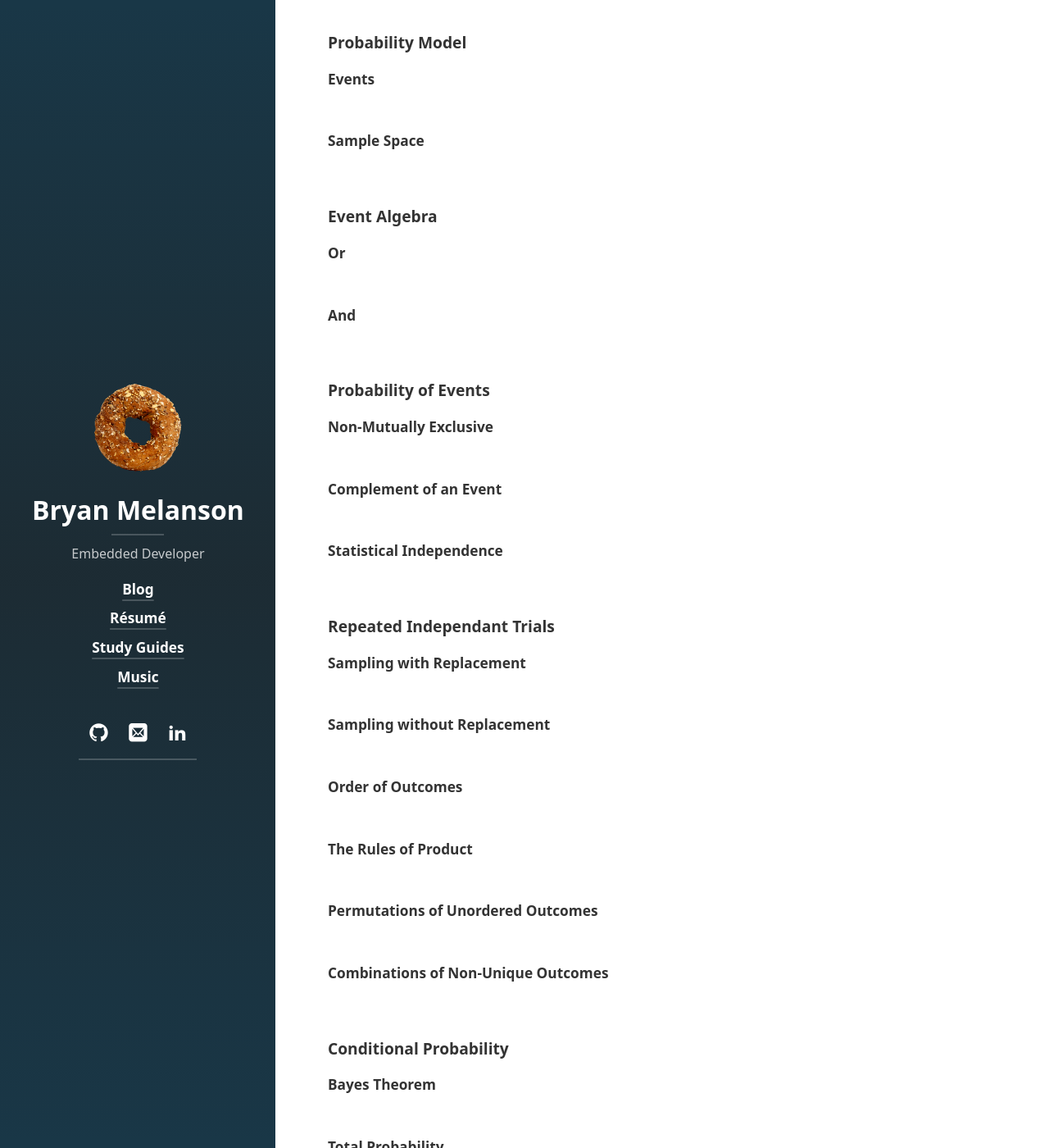
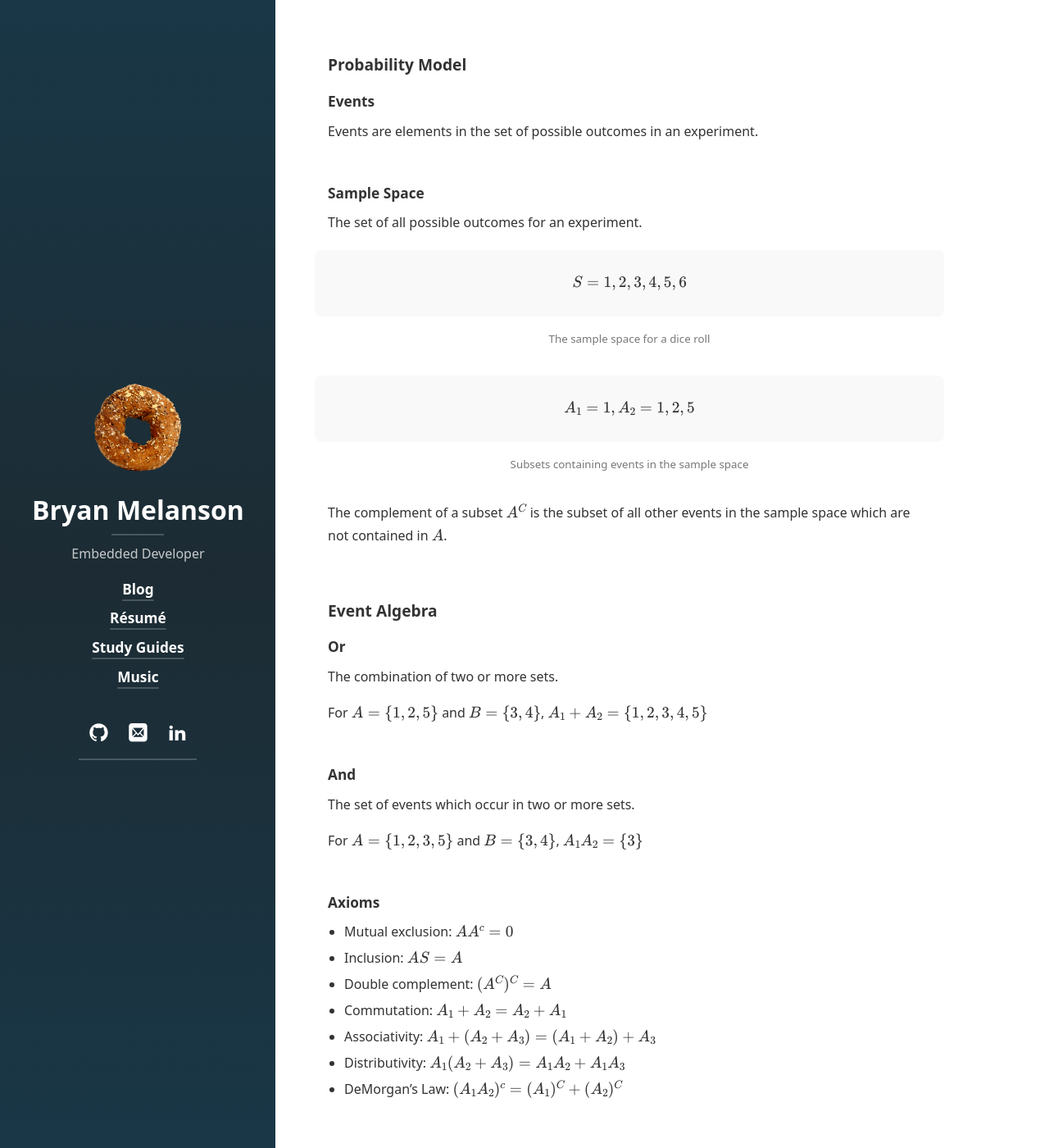
Before and after one commit to bnuh/bnuh.github.io, a Jekyll site: the page built from _study/probability.md, in a window 1280 px wide and 1400 px high, scrolled down 3585 px. Shown: the whole window at 82% size. Built offline with Jekyll 4.4.1, drawn with Linux system fonts in a browser that asks for light colours; cached includes are drawn as plain includes; nearby versions of some CDN libraries; some web fonts are replaced; library files that are not in the unit come from our copies.

Commit message:
Fix math scroll bars

```diff
--- a/_sass/hydejack/_katex.pre.scss
+++ b/_sass/hydejack/_katex.pre.scss
@@ -16,8 +16,18 @@
 // <<< LINK
 article {
   .katex-display, mjx-container[jax][display="true"] {
-    @extend .pre-base;
     padding: 2rem;
+    margin-bottom: 1.5rem;
+    background-color: var(--gray-bg);
+
+    // HACK: prevents painting for some reason
+    backface-visibility: hidden;
+
+    @media print {
+      width: 100%!important;
+      page-break-inside: avoid;
+      break-inside: avoid-page;
+    }
   }
 }
 // >>>
--- a/_study/probability.md
+++ b/_study/probability.md
@@ -12,24 +12,32 @@ date: '14-04-2022'
 ## Descriptive Statistics
 
 ### Statistics
+
 **Statistics** are the summarization of a set of data that has been collected, which demonstrates random variation. *Extracting meaning from data*.
+
 ### Inferential Statistics
+
 **Inferential Statistics** make inferences about a situation based on data, such as forecasting. Descriptive statistics can be the basis for inferences.
+
 ### Representative Values
 
-- Mean - *The sum of all numbers in a list divided by the number of items in the list*
-- Median - *The middle value in a list ordered from smallest to largest*
-- Mode - *The most frequently occuring value in a list*
-- Range - *[Min, Max]*
-- Variance - *Average of deviation from the mean squared*
-- Standard Deviation - *Measure of average absolute deviation*
-- Skewness - *Measure of the shape of the distribution **function***
-- Quantiles - *Generalization of the median to percentiles*
+* Mean - *The sum of all numbers in a list divided by the number of items in the list*
+* Median - *The middle value in a list ordered from smallest to largest*
+* Mode - *The most frequently occuring value in a list*
+* Range - *[Min, Max]*
+* Variance - *Average of deviation from the mean squared*
+* Standard Deviation - *Measure of average absolute deviation*
+* Skewness - *Measure of the shape of the distribution **function***
+* Quantiles - *Generalization of the median to percentiles*
 
-###  Observational vs. Experimental Data
+### Observational vs. Experimental Data
+
 Experimental Data involves manipulating objects to determine cause and effect in data. Observational Data refers to data extrapolated from naturally occurring events.
+
 ## Basic Probability
+
 ### Probability Calculus
+
 Probability events have a total probability between zero and one.
 
 \begin{equation}
@@ -50,59 +58,146 @@ Counting the probability of heads in a set of coin tosses
 
 The larger the number of repetiions, the higher accuracy with which we can predict the likelihood of an event happening.
 
+### Probability Model
 
+#### Events
 
-### Probability Model
-#### Events
+Events are elements in the set of possible outcomes in an experiment.
+
 #### Sample Space
+
+The set of all possible outcomes for an experiment.
+
+\begin{equation}
+    S = \{1,2,3,4,5,6\}
+\end{equation}
+
+The sample space for a dice roll
+{:.figcaption}
+
+\begin{equation}
+    A_1 = \{1\}, A_2 = \{1,2,5\}
+\end{equation}
+
+Subsets containing events in the sample space
+{:.figcaption}
+
+The complement of a subset $$A^C$$ is the subset of all other events in the sample space which are not contained in $$A$$.
+
 ### Event Algebra
+
 #### Or
+
+The combination of two or more sets.
+
+For $$A = \{1,2,5\}$$ and $$B = \{3, 4\}$$, $$A_1 + A_2 = \{1, 2, 3, 4, 5\}$$
+
 #### And
+
+The set of events which occur in two or more sets.
+
+For $$A = \{1,2,3, 5\}$$ and $$B = \{3, 4\}$$, $$A_1A_2 = \{3\}$$
+
+#### Axioms
+
+* Mutual exclusion: $$AA^c = 0$$
+* Inclusion: $$AS = A$$
+* Double complement: $$(A^C)^C = A$$
+* Commutation: $$A_1 + A_2 = A_2 + A_1$$
+* Associativity: $$A_1 + (A_2 + A_3) = (A_1 + A_2) + A_3$$
+* Distributivity: $$A_1 (A_2 + A_3) = A_1A_2 + A_1A_3$$
+* DeMorgan’s Law: $$(A_1A_2)^c = (A_1)^C + (A_2)^C$$
+
 ### Probability of Events
+
 #### Non-Mutually Exclusive
+
 #### Complement of an Event
+
 #### Statistical Independence
+
 ### Repeated Independant Trials
+
 #### Sampling with Replacement
+
 #### Sampling without Replacement
+
 #### Order of Outcomes
+
 #### The Rules of Product
+
 #### Permutations of Unordered Outcomes
+
 #### Combinations of Non-Unique Outcomes
+
 ### Conditional Probability
+
 #### Bayes Theorem
+
 #### Total Probability
+
 ## Random Variables
+
 ### Discrete Probabilty Distributions
+
 #### Probability Mass Function
+
 #### Bernouli Random Variable
+
 #### Binomial Random Variable
+
 #### Geometric Random Variable
+
 #### Poisson Random Variable
+
 #### Uniform Random Variable
+
 ### Continous RVs and Their Distributions
+
 ### Common Continuous RVs
+
 #### Exponential Random Value
+
 #### Gaussian RV
+
 #### Gaussian O Values
+
 ### Expectation
+
 #### Moments
+
 #### Central Moments
+
 ### Entropy
+
 ## Multiple Random Variables
+
 ### Discrete Random Variables
+
 #### The Joint PMF
+
 #### Independant Random Variables
+
 ### Continuous Random Variables
+
 #### Joint Distributions
+
 #### Marginal PDFs
+
 #### Correlation
+
 #### Correlation Coefficient
+
 #### Invariance of Expectation
+
 ### Sum of Multiple RVs
+
 #### PDF for $$X_1 + X_2$$
+
 #### Notes on Sums of Independent RVs
+
 #### Sums of Dependent RVs
+
 ### Bivariate Gaussian
 
 {:toc}
```
